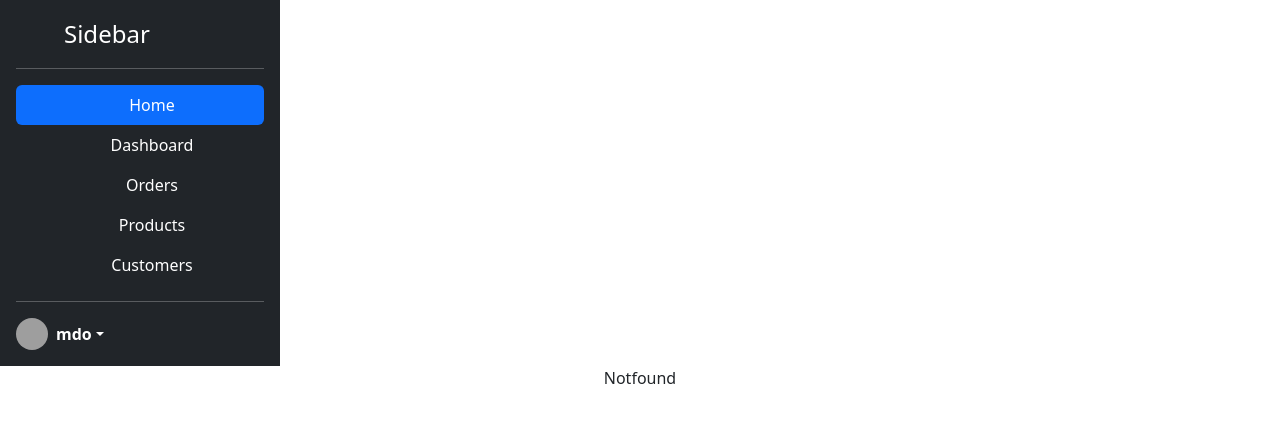
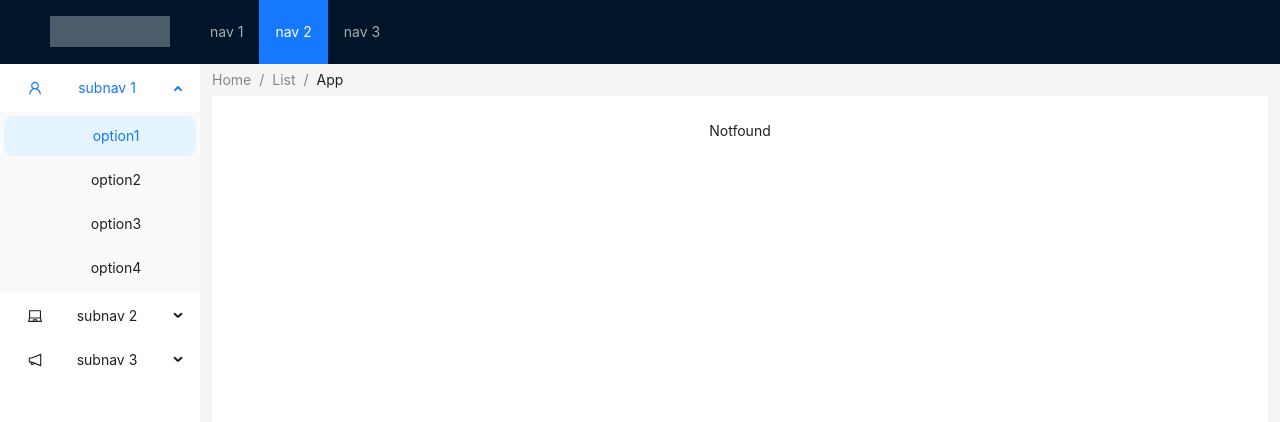
Before and after one commit to Rizwan-khan-03/Admin-dashboard-SideBar, a React (Create React App) app: page /layout in a window 1280 px wide. Shown: the top 422 px of the page. Built offline with nearby package versions, Linux system fonts and the light colour scheme; sample sign-in values are in the browser's storage; grey boxes are pictures that could not be loaded.

Commit message:
add antd

```diff
--- a/package.json
+++ b/package.json
@@ -6,6 +6,7 @@
     "@testing-library/jest-dom": "^5.16.5",
     "@testing-library/react": "^13.4.0",
     "@testing-library/user-event": "^13.5.0",
+    "antd": "^5.0.3",
     "bootstrap": "^5.2.2",
     "react": "^18.2.0",
     "react-bootstrap": "^2.6.0",
--- a/src/Component/Layoute/Layout.jsx
+++ b/src/Component/Layoute/Layout.jsx
@@ -4,11 +4,41 @@ import Notfound from '../../Pages/Notfound';
 import { routepath } from '../../Router/RouteList';
 import SideBar from './SideBar';
 import ProtectRoutes from '../../Router/ProtectRoutes';
+import { LaptopOutlined, NotificationOutlined, UserOutlined } from '@ant-design/icons';
+// import type { MenuProps } from 'antd';
+import { Breadcrumb, Layout, Menu } from 'antd';
 
-function Layout() {
+const { Header, Content, Sider } = Layout;
+
+const items1 = ['1', '2', '3'].map((key) => ({
+  key,
+  label: `nav ${key}`,
+}));
+
+const items2 = [UserOutlined, LaptopOutlined, NotificationOutlined].map(
+  (icon, index) => {
+    const key = String(index + 1);
+
+    return {
+      key: `sub${key}`,
+      icon: React.createElement(icon),
+      label: `subnav ${key}`,
+
+      children: new Array(4).fill(null).map((_, j) => {
+        const subKey = index * 4 + j + 1;
+        return {
+          key: subKey,
+          label: `option${subKey}`,
+        };
+      }),
+    };
+  },
+);
+
+function Layoutes() {
     return (
         <div>
-            <SideBar />
+            {/* <SideBar />
             <Routes>
                 {routepath.map((i, index) => {
                     if (i.private) {
@@ -26,9 +56,60 @@ function Layout() {
                         );
                     }
                 })}
+            </Routes> */}
+              <Layout>
+    <Header className="header">
+      <div className="logo" />
+      <Menu theme="dark" mode="horizontal" defaultSelectedKeys={['2']} items={items1} />
+    </Header>
+    <Layout>
+      <Sider width={200} className="site-layout-background">
+        <Menu
+          mode="inline"
+          defaultSelectedKeys={['1']}
+          defaultOpenKeys={['sub1']}
+          style={{ height: '100vh', borderRight: 0 }}
+          items={items2}
+        />
+      </Sider>
+      <Layout style={{ padding: '0 12px 12px' }}>
+        <Breadcrumb style={{ margin: '5px 0' }}>
+          <Breadcrumb.Item>Home</Breadcrumb.Item>
+          <Breadcrumb.Item>List</Breadcrumb.Item>
+          <Breadcrumb.Item>App</Breadcrumb.Item>
+        </Breadcrumb>
+        <Content
+          className="site-layout-background"
+          style={{
+            padding: 24,
+            margin: 0,
+            height: '100vh',
+          }}
+        >
+           <Routes>
+                {routepath.map((i, index) => {
+                    if (i.private) {
+                        return (
+                            <Route
+                                key={`routes_${index}`}
+                                path={i.path}
+                                // element={<i.Element />}
+                                element={<ProtectRoutes Component={i.Element } />}
+                            />
+                        );
+                    } else {
+                        return (
+                            <Route key={`routes_${index}`} path="*" element={<Notfound />} />
+                        );
+                    }
+                })}
             </Routes>
+        </Content>
+      </Layout>
+    </Layout>
+  </Layout>
         </div>
     )
 }
 
-export default Layout;
+export default Layoutes;
--- a/src/Component/Layoute/SideBar.jsx
+++ b/src/Component/Layoute/SideBar.jsx
@@ -3,8 +3,9 @@ import { Link, NavLink } from "react-router-dom";
 
 function SideBar() {
   return (
-    <div> <div className="">
-    {/* <div className="">
+    <div>
+      <div className="">
+    <div className="">
     <NavLink to="layout/link1">
             <div className="">
                 <p>link1</p>
@@ -22,62 +23,25 @@ function SideBar() {
                 <p>link3</p>
             </div>
         </NavLink>
-    </div> */}
-     <div class="d-flex flex-column flex-shrink-0 p-3 text-bg-dark" style={{width:"280px"}}>
-    <a href="/" class="d-flex align-items-center mb-3 mb-md-0 me-md-auto text-white text-decoration-none">
-      <svg class="bi pe-none me-2" width="40" height="32"><use href="#bootstrap"/></svg>
-      <span class="fs-4">Sidebar</span>
-    </a>
-    <hr />
-    <ul class="nav nav-pills flex-column mb-auto">
-      <li class="nav-item">
-        <a href="#" class="nav-link active" aria-current="page">
-          <svg class="bi pe-none me-2" width="16" height="16"><use href="#home"/></svg>
-          Home
-        </a>
-      </li>
-      <li>
-        <a href="#" class="nav-link text-white">
-          <svg class="bi pe-none me-2" width="16" height="16"><use href="#speedometer2"/></svg>
-          Dashboard
-        </a>
-      </li>
-      <li>
-        <a href="#" class="nav-link text-white">
-          <svg class="bi pe-none me-2" width="16" height="16"><use href="#table"/></svg>
-          Orders
-        </a>
-      </li>
-      <li>
-        <a href="#" class="nav-link text-white">
-          <svg class="bi pe-none me-2" width="16" height="16"><use href="#grid"/></svg>
-          Products
-        </a>
-      </li>
-      <li>
-        <a href="#" class="nav-link text-white">
-          <svg class="bi pe-none me-2" width="16" height="16"><use href="#people-circle"/></svg>
-          Customers
-        </a>
-      </li>
-    </ul>
-    <hr />
-    <div class="dropdown">
-      <a href="#" class="d-flex align-items-center text-white text-decoration-none dropdown-toggle" data-bs-toggle="dropdown" aria-expanded="false">
-        <img src="https://github.com/mdo.png" alt="" width="32" height="32" class="rounded-circle me-2" />
-        <strong>mdo</strong>
-      </a>
-      <ul class="dropdown-menu dropdown-menu-dark text-small shadow">
-        <li><a class="dropdown-item" href="#">New project...</a></li>
-        <li><a class="dropdown-item" href="#">Settings</a></li>
-        <li><a class="dropdown-item" href="#">Profile</a></li>
-        <li><hr class="dropdown-divider" /></li>
-        <li><a class="dropdown-item" href="#">Sign out</a></li>
-      </ul>
     </div>
-  </div>
-</div></div>
+
+</div>
+</div>
   )
 }
 
 export default SideBar
+// update  UI of Module Account pages ,
+// Add Suppler,
+// Add Consignor,
+// Add Consignee ,
+// Add unit
+// Add Vehicle,
+// and
+// add custom validation in register page for email,
+
+// in Account Module
+// pending points is
+
+// Driver,
+// Vendors
--- a/src/index.css
+++ b/src/index.css
@@ -11,3 +11,19 @@ code {
   font-family: source-code-pro, Menlo, Monaco, Consolas, 'Courier New',
     monospace;
 }
+.logo {
+  float: left;
+  width: 120px;
+  height: 31px;
+  margin: 16px 24px 16px 0;
+  background: rgba(255, 255, 255, 0.3);
+}
+
+.ant-row-rtl .logo {
+  float: right;
+  margin: 16px 0 16px 24px;
+}
+
+.site-layout-background {
+  background: #fff;
+}
```
Also changed, not shown: 1 other file (tests, documents, lock files or other folders).
